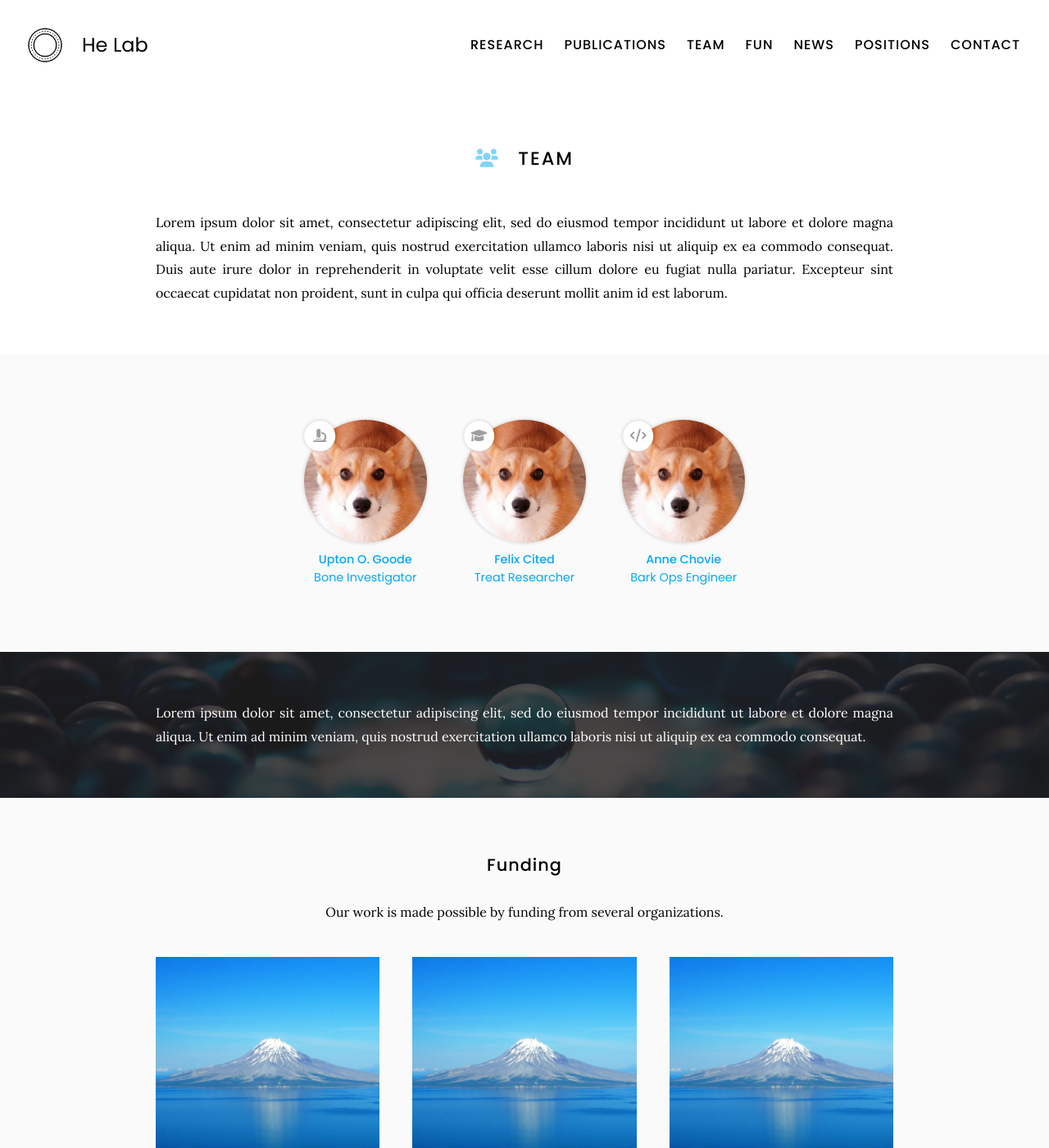
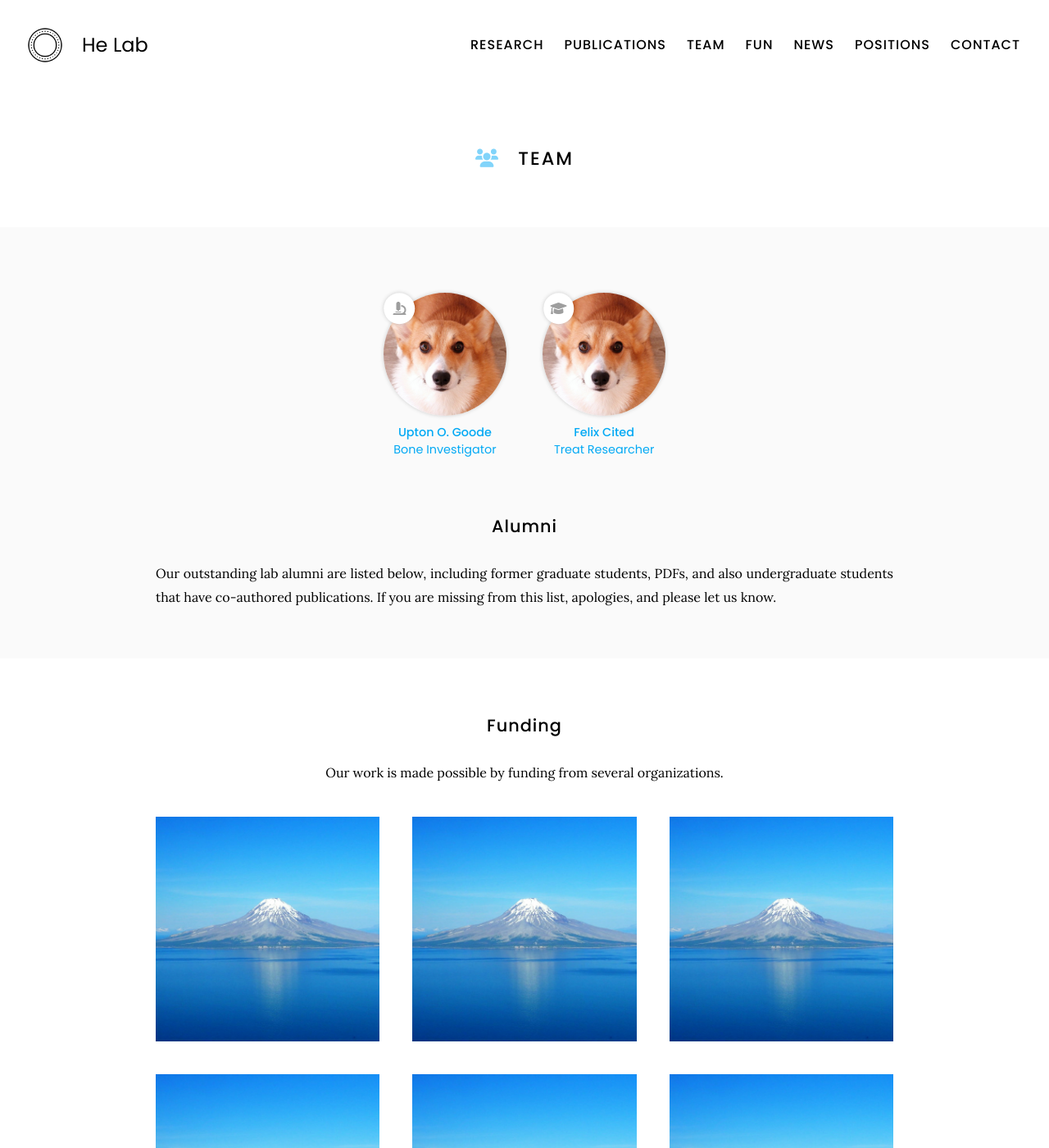
Before and after one commit to vivianschu/blue, a Jekyll site: the page built from team/index.md, in a window 1280 px wide and 1400 px high. Shown: the whole window at 82% size. Built offline with Jekyll 4.4.1, drawn with Linux system fonts in a browser that asks for light colours.

Commit message:
Update index.md

```diff
--- a/team/index.md
+++ b/team/index.md
@@ -6,11 +6,6 @@ nav:
 ---
 
 # <i class="fas fa-users"></i>Team
-
-Lorem ipsum dolor sit amet, consectetur adipiscing elit, sed do eiusmod tempor incididunt ut labore et dolore magna aliqua.
-Ut enim ad minim veniam, quis nostrud exercitation ullamco laboris nisi ut aliquip ex ea commodo consequat.
-Duis aute irure dolor in reprehenderit in voluptate velit esse cillum dolore eu fugiat nulla pariatur.
-Excepteur sint occaecat cupidatat non proident, sunt in culpa qui officia deserunt mollit anim id est laborum.
 
 {% include section.html %}
 
@@ -24,20 +19,27 @@ Excepteur sint occaecat cupidatat non proident, sunt in culpa qui officia deseru
   include list.html
   data="members"
   component="portrait"
-  filters="role: phd"
+  filters="role: pdf"
 %}
 {%
   include list.html
   data="members"
   component="portrait"
-  filters="role: programmer"
+  filters="role: phd"
 %}
 {:.center}
 
-{% include section.html background="images/banner.jpg" dark=true%}
+## Alumni
 
-Lorem ipsum dolor sit amet, consectetur adipiscing elit, sed do eiusmod tempor incididunt ut labore et dolore magna aliqua.
-Ut enim ad minim veniam, quis nostrud exercitation ullamco laboris nisi ut aliquip ex ea commodo consequat.
+Our outstanding lab alumni are listed below, including former graduate students, PDFs, and also undergraduate students that have co-authored publications. If you are missing from this list, apologies, and please let us know.
+
+{% include list.html
+   data="members"
+   component="portrait"
+   filters="group: alumni"
+   style="small"
+%}
+{:.center}
 
 {% include section.html %}
 
```
